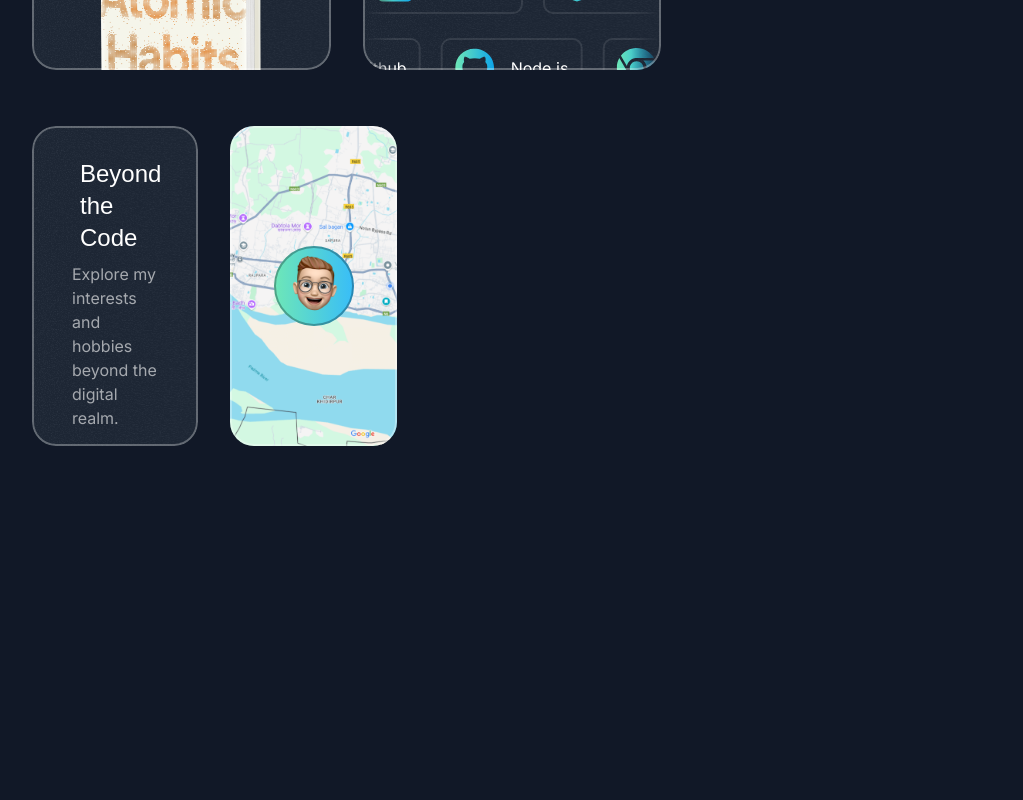
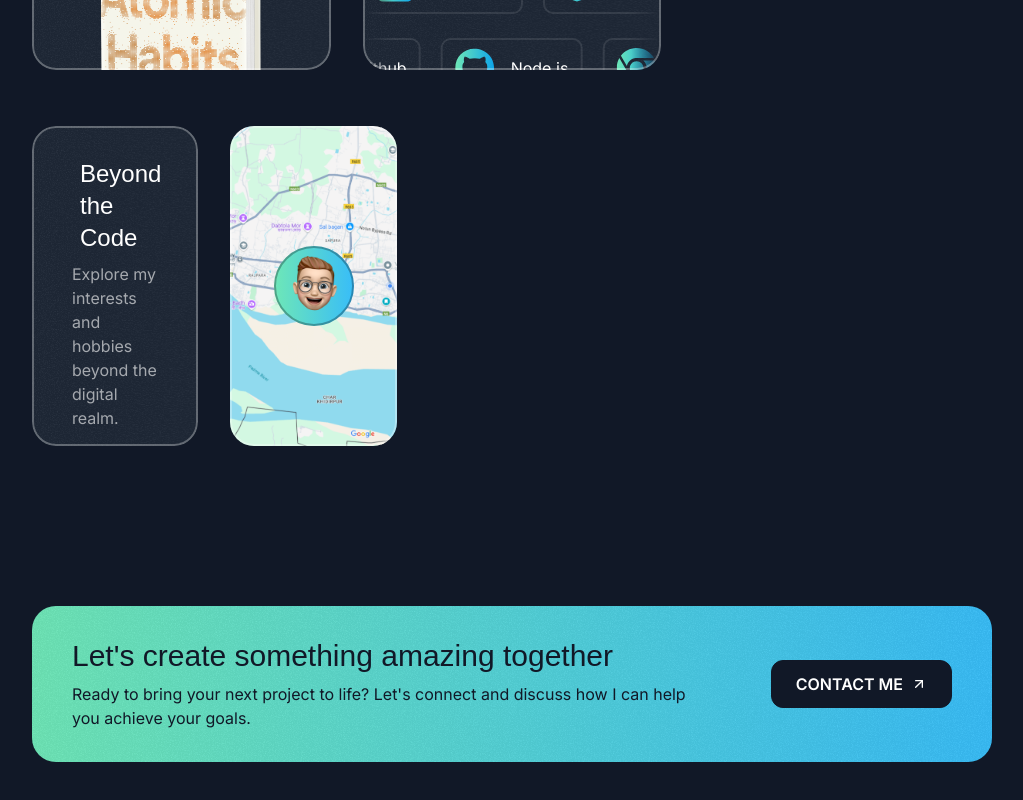
Before and after one commit to solo-mizan/portfolio, a Next.js app: page / in a window 1280 px wide. Shown: the part 4384-5184 px from the top of the page, without its empty margins (128-1151 px from the left). Before the commit the page ends 4942 px from the top, so only its background shows below. Built offline with nearby package versions, Linux system fonts and the light colour scheme; a web font is replaced by a local one.

Commit message:
feat: call to action section

```diff
--- a/src/app/page.tsx
+++ b/src/app/page.tsx
@@ -1,4 +1,5 @@
 import { AboutSection } from "@/sections/About";
+import { ContactSection } from "@/sections/Contact";
 import { Header } from "@/sections/Header";
 import { HeroSection } from "@/sections/Hero";
 import { ProjectsSection } from "@/sections/Projects";
@@ -14,6 +15,7 @@
       <TapeSection />
       <TestimonialsSection />
       <AboutSection />
+      <ContactSection />
     </div>
   );
 }
--- a/src/sections/Contact.tsx
+++ b/src/sections/Contact.tsx
@@ -1,3 +1,34 @@
+import ArrowUpRightIcon from "@/assets/icons/arrow-up-right.svg";
+import grainImg from "@/assets/images/grain.jpg";
+
 export const ContactSection = () => {
-  return <div>Contact Section</div>;
+  return (
+    <div className="py-16 pt-12">
+      <div className="container">
+        <div className="relative z-0 bg-gradient-to-r from-emerald-300 to-sky-400 px-10 py-8 rounded-3xl text-center text-gray-900 md:text-left overflow-hidden">
+          <div
+            className="-z-10 absolute inset-0 opacity-5"
+            style={{ backgroundImage: `url(${grainImg.src})` }}
+          ></div>
+          <div className="flex md:flex-row flex-col items-center gap-8 md:gap-16">
+            <div>
+              <h2 className="font-serif text-2xl md:text-3xl">
+                Let's create something amazing together
+              </h2>
+              <p className="mt-2 text-sm md:text-base">
+                Ready to bring your next project to life? Let's connect and
+                discuss how I can help you achieve your goals.
+              </p>
+            </div>
+            <div>
+              <button className="inline-flex items-center gap-2 border-gray-900 bg-gray-900 px-6 border rounded-xl w-max h-12 text-white">
+                <span className="font-semibold uppercase">Contact Me</span>
+                <ArrowUpRightIcon className="size-4" />
+              </button>
+            </div>
+          </div>
+        </div>
+      </div>
+    </div>
+  );
 };
```
